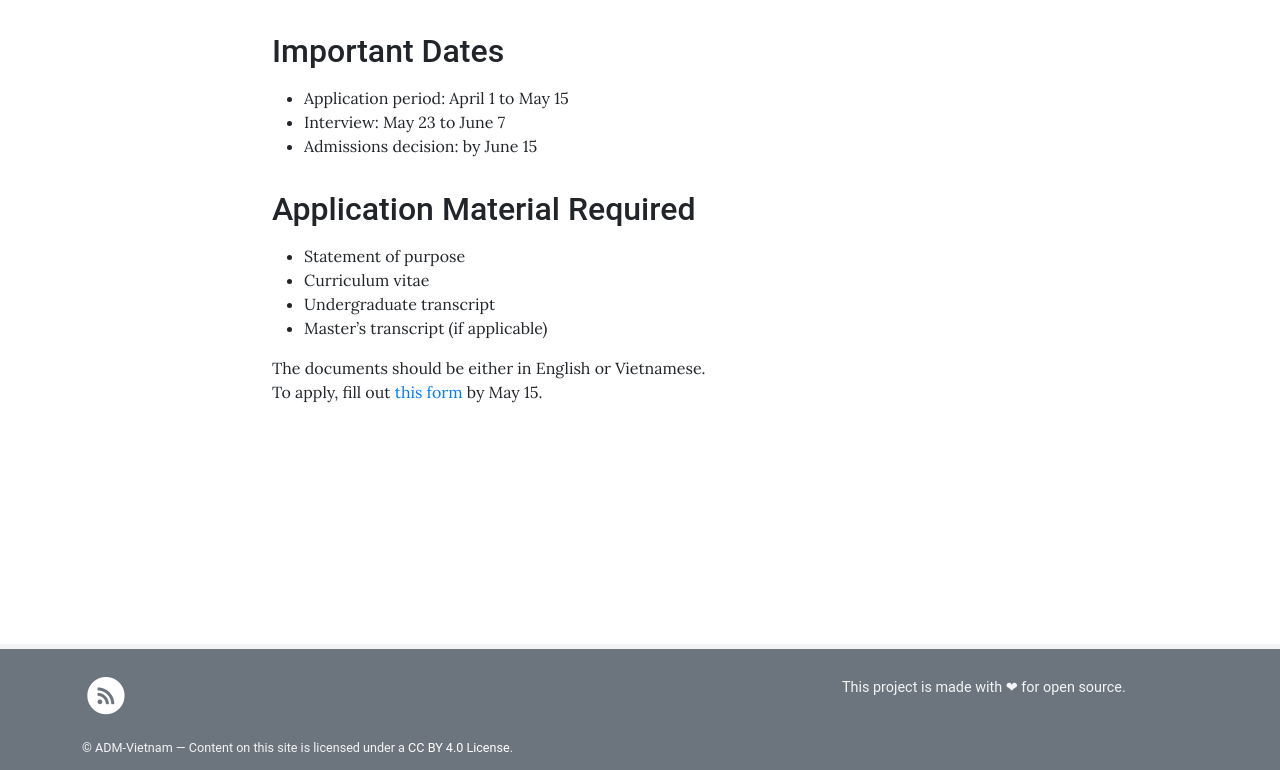
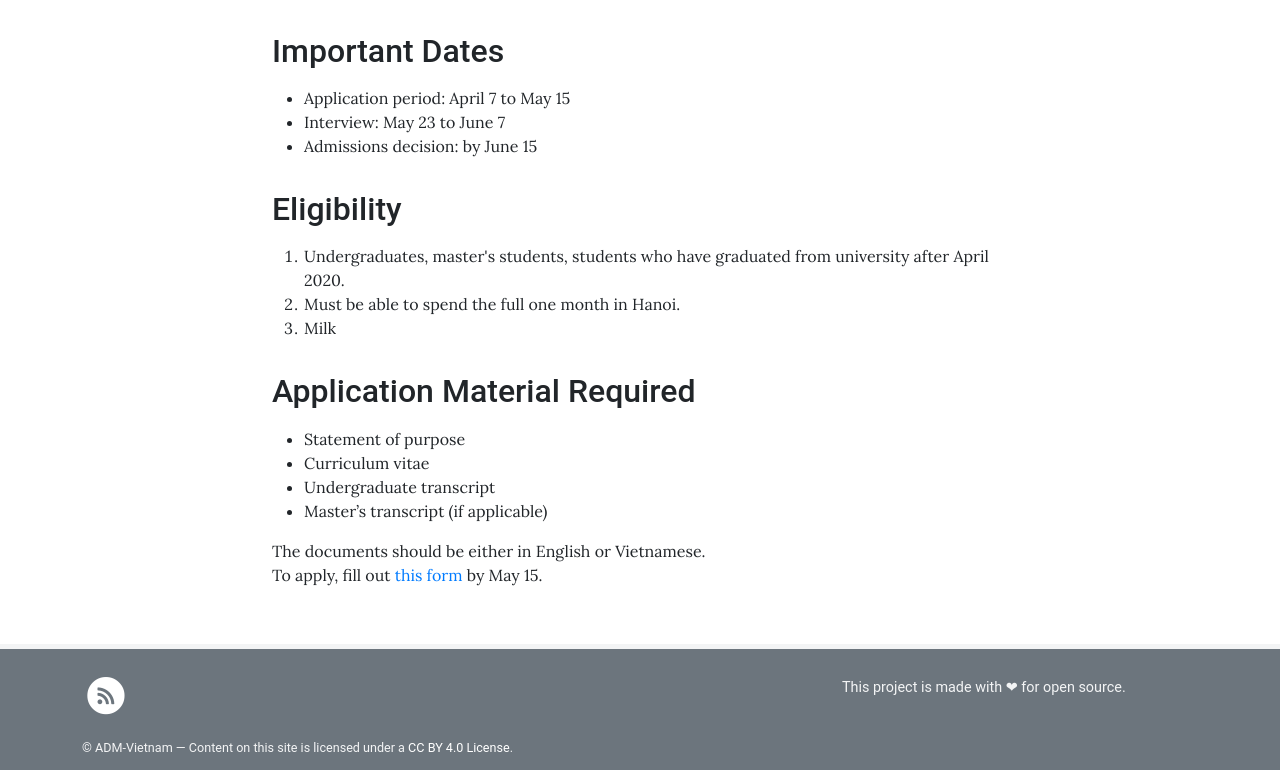
Before and after one commit to adm-vietnam/adm-vietnam.github.io, a Jekyll site: the page built from pages/Apply.md, in a window 1280 px wide. Shown: the part 259-1029 px from the top of the page. Built offline with Jekyll 4.4.1, drawn with Linux system fonts in a browser that asks for light colours.

Commit message:
Update Apply.md

```diff
--- a/pages/Apply.md
+++ b/pages/Apply.md
@@ -10,9 +10,17 @@ toc: false
 # tags: [tags are reserved for posts so this one will not show up]
 ---
 ## Important Dates
-- Application period: April 1 to May 15
+- Application period: April 7 to May 15
 - Interview: May 23 to June 7
 - Admissions decision: by June 15
+
+## Eligibility
+<ol>
+  <li>Undergraduates, master's students, students who have graduated from university after April 2020. </li>
+  <li>Must be able to spend the full one month in Hanoi.</li>
+  <li>Milk</li>
+</ol>
+
 
 ## Application Material Required
 - Statement of purpose
```
